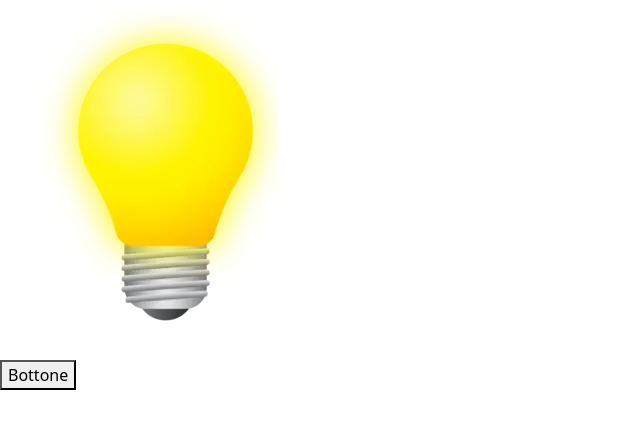
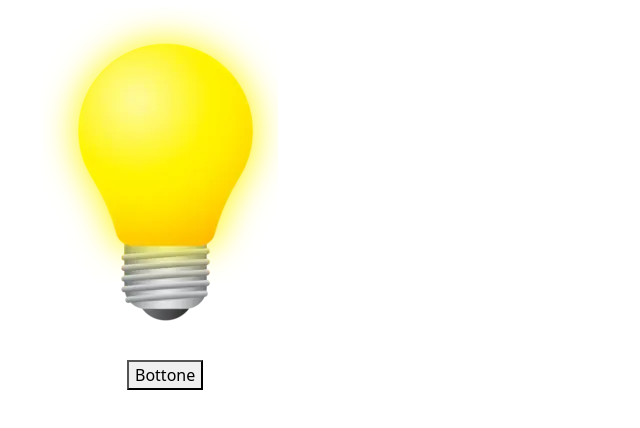
Before and after one commit to LuigiCasale95/js-dom-1, a plain HTML site: page index.html in a window 1280 px wide. Both pictures are taken after a click on the button "Bottone". Shown: the whole page, without its empty margins (0-640 px from the left). Drawn offline with nearby package versions, Linux system fonts and the light colour scheme.

Commit message:
Correzioni varie

```diff
--- a/index.html
+++ b/index.html
@@ -13,11 +13,11 @@
 <body>
 
     <div class="box.img">
-        <div class="lampadina-off ms-5">
+        <div class="off ms-5">
             <img class="" src="img/white_lamp.png" alt="spenta">
         </div>
 
-        <div class="lampadina-on on ms-2">
+        <div class="on ms-2">
         <img src="img/yellow_lamp.png" alt="spenta">
         </div>
 
--- a/main.css
+++ b/main.css
@@ -1,12 +1,9 @@
 .off {
-    display: none;
+    display: inline;
 }
 .on {
-    display: none;
+display: none;
 }
-.lampadina-off {
-
+#bottone {
+    margin-left: 127px;
 }
-.lampadina-on {
-
-}
--- a/script.js
+++ b/script.js
@@ -9,10 +9,6 @@ const lampOn = document.querySelector(".on");
 console.log(lampOn);
 const lampOff = document.querySelector(".off");
 console.log(lampOff);
-const lampadinaOff = document.querySelector(".lampadina-off");
-console.log(lampadinaOff);
-const lampadinaOn = document.querySelector(".lampadina-on");
-console.log(lampadinaOn);
 const bottone = document.getElementById("bottone");
 console.log(bottone);
 
@@ -29,12 +25,19 @@ bottone.addEventListener('click', on_Off)
 
 /* FUNZIONI */
 function on_Off () {
-    const isOn = lampadinaOff.classList.contains("off")
-    if (!isOn) {
-        lampadinaOff.classList.add("off")
-        lampadinaOn.classList.remove("on")
-    } else {
-        lampadinaOff.classList.remove("off")
-        lampadinaOn.classList.add("on")
+    const isOn = lampOff.classList.contains("off")/* se l'elemento contiene la classe "off" allora restutuisce true altrimenti false */
+    if (isOn) { //se isOn risulta true allora:
+        lampOff.classList.add("on")/* alla lampadina spenta si aggiunge on(display none) */
+        lampOff.classList.remove("off")/* alla lampadina spenta si toglie off(display inline) */
+        lampOn.classList.remove("on")/* alla lampadina accesa si toglie on(display none) */
+        lampOn.classList.add("off") // alla lampadina accesa si aggiunge off(display inline)
+    } else { //altrimenti
+        lampOff.classList.add("off")/* alla lampadina spenta si aggiunge on(display none) */
+        lampOff.classList.remove("on")/* alla lampadina spenta si toglie off(display inline) */
+        lampOn.classList.remove("off")/* alla lampadina accesa si toglie on(display none) */
+        lampOn.classList.add("on")  // alla lampadina accesa si aggiunge off(display inline)
+
     }
 }
+
+/* Funzione per il bottone */
```
